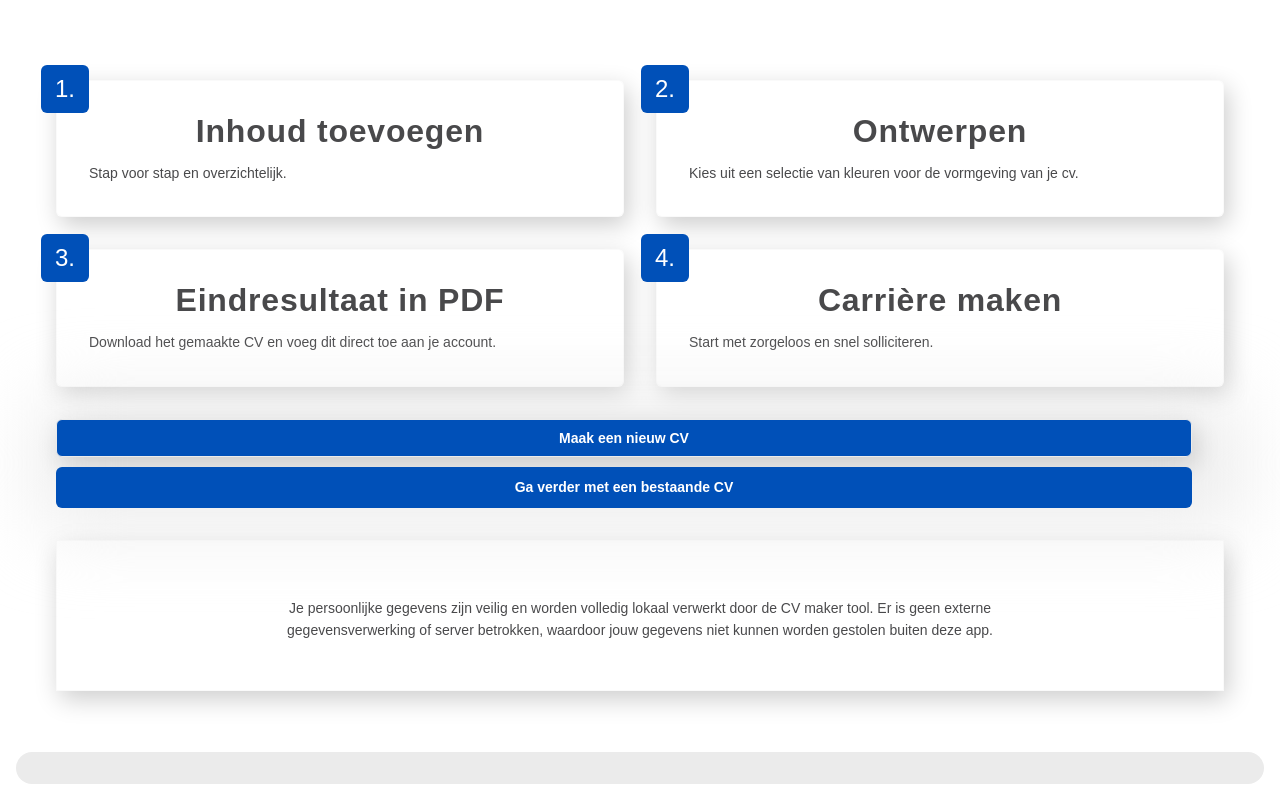
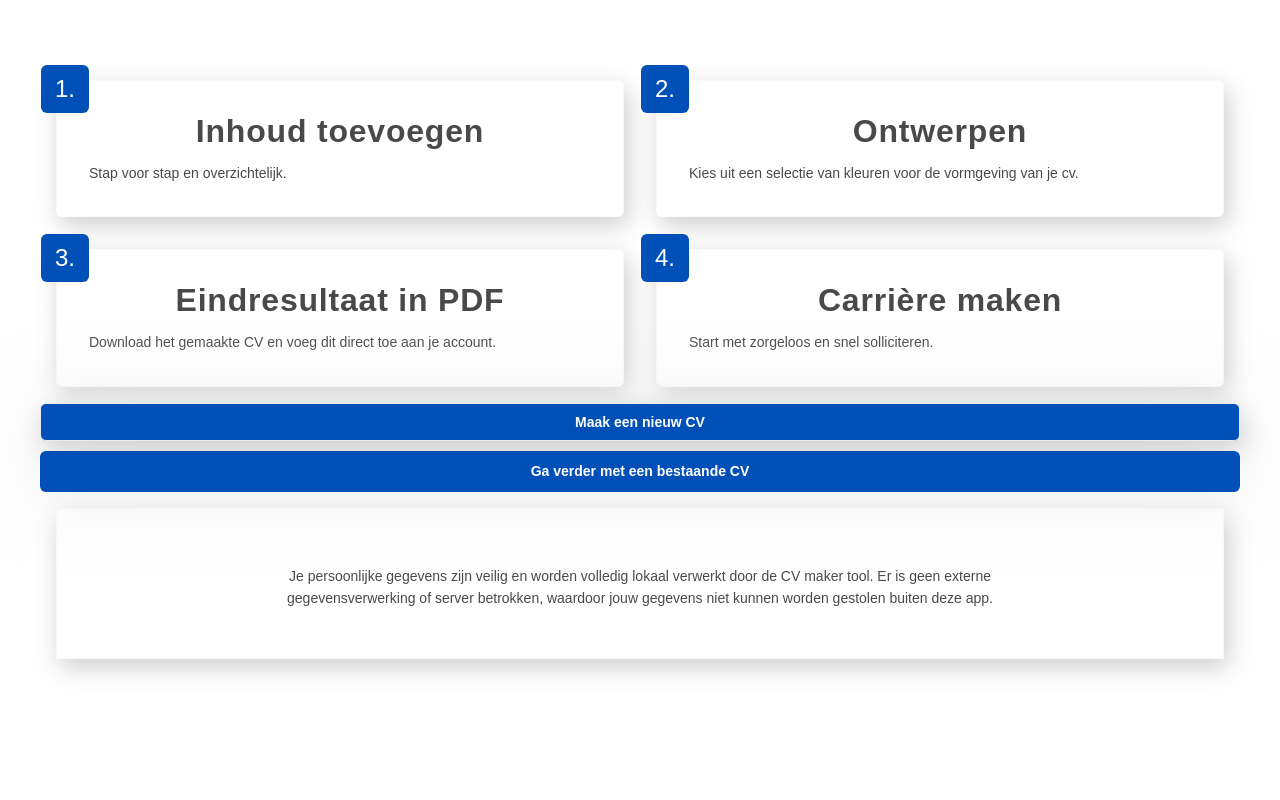
Before and after one commit to deBanenSite/CV-maker, a Next.js app: page / in a window 1280 px wide. Built offline with nearby package versions, Linux system fonts and the light colour scheme.

Commit message:
overflow-x problem fix

```diff
--- a/styles/home.module.scss
+++ b/styles/home.module.scss
@@ -50,7 +50,7 @@
   display: flex;
   flex-direction: column;
   text-align: center;
-  padding: 1rem;
+  padding: 0px;
   gap: 10px;
   align-content: center;
   align-items: stretch;
@@ -58,8 +58,8 @@
   justify-items: center;
   margin: 1rem;
   justify-content: center;
-  padding-right: 3rem;
-  margin: 0 1rem;
+  padding-right: 0px;
+  margin: 0px auto;
   > * {
     max-width: initial;
   }
--- a/styles/styles.scss
+++ b/styles/styles.scss
@@ -399,6 +399,7 @@ p {
 #footer {
   text-align: center;
   padding: 1rem;
+  display: none;
   .container {
     max-width: unset;
     color: $color-reverse;
```
